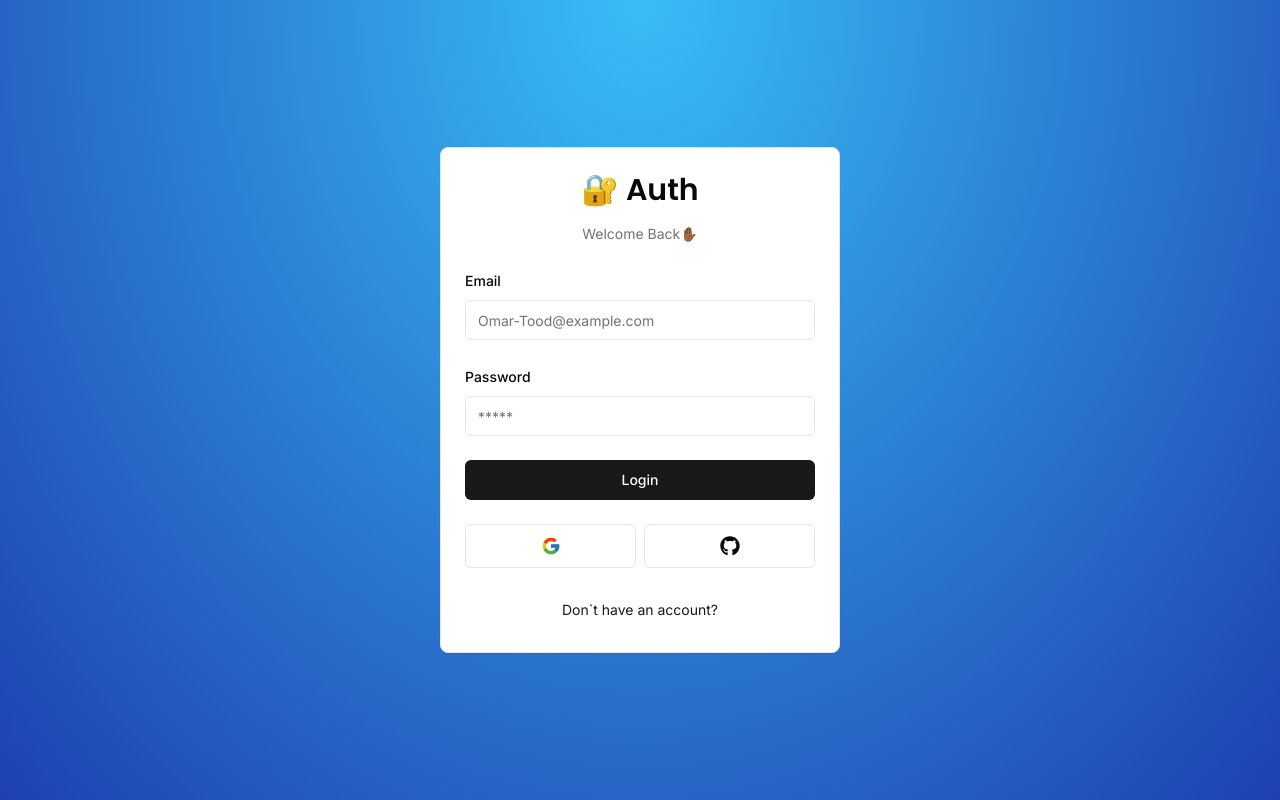
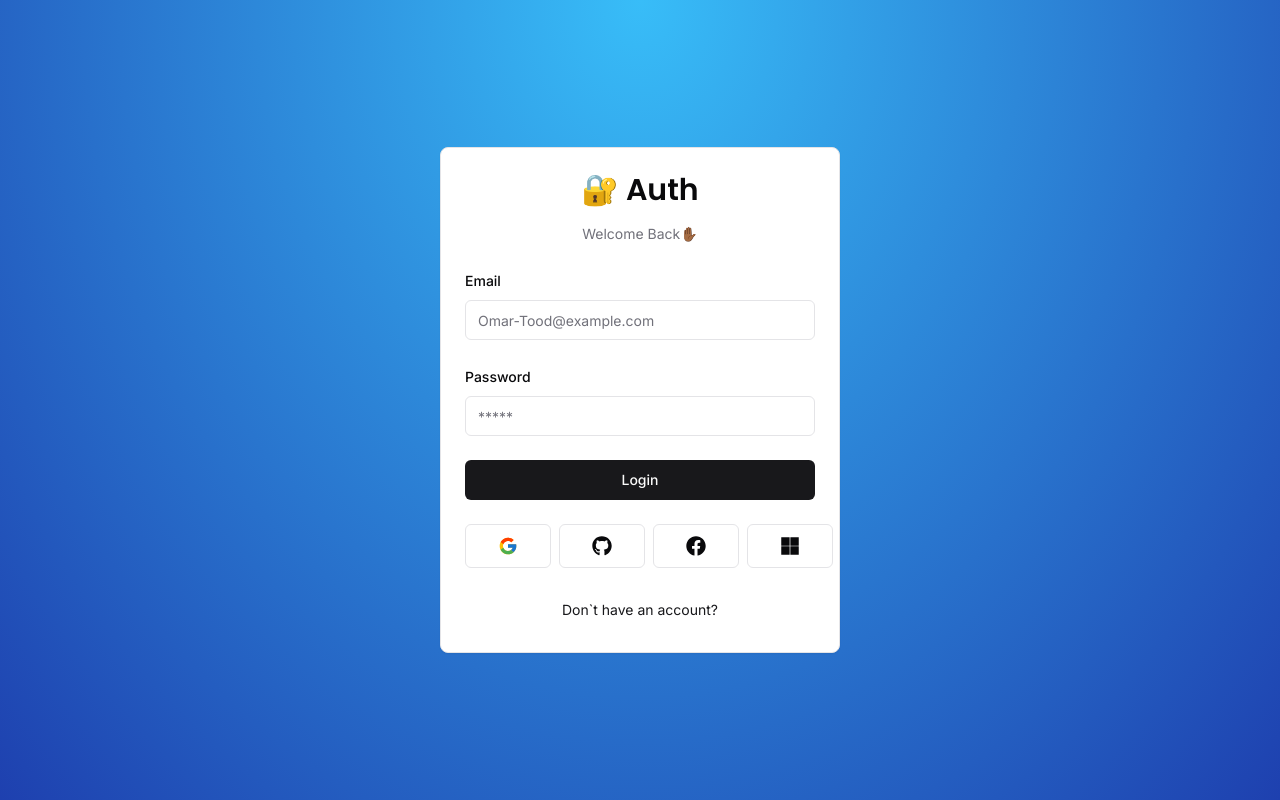
Before and after one commit to Omar-Tood/NextAuth-5, a Next.js app: page /Auth/login in a window 1280 px wide. Built offline with nearby package versions, Linux system fonts and the light colour scheme.

Commit message:
adding new social media accounts

```diff
--- a/components/Auth/social.tsx
+++ b/components/Auth/social.tsx
@@ -1,6 +1,7 @@
 'use client'
 import { FcGoogle } from "react-icons/fc";
 import {FaGithub} from "react-icons/fa";
+import {FaFacebook,FaMicrosoft} from "react-icons/fa"
 import { Button } from "../ui/button";
 export const Social = ()=>{
     return(
@@ -20,7 +21,30 @@ export const Social = ()=>{
            onClick={()=> {}}
           >
             <FaGithub className="h-5 w-5" />
+
+
           </Button>
+          <Button
+           size="lg"
+           className="w-full"
+           variant="outline"
+           onClick={()=> {}}
+          >
+            <FaFacebook className="h-5 w-5" />
+
+
+          </Button>
+          <Button
+           size="lg"
+           className="w-full"
+           variant="outline"
+           onClick={()=> {}}
+          >
+            <FaMicrosoft className="h-5 w-5" />
+
+
+          </Button>
+
         </div>
     )
 }
```
